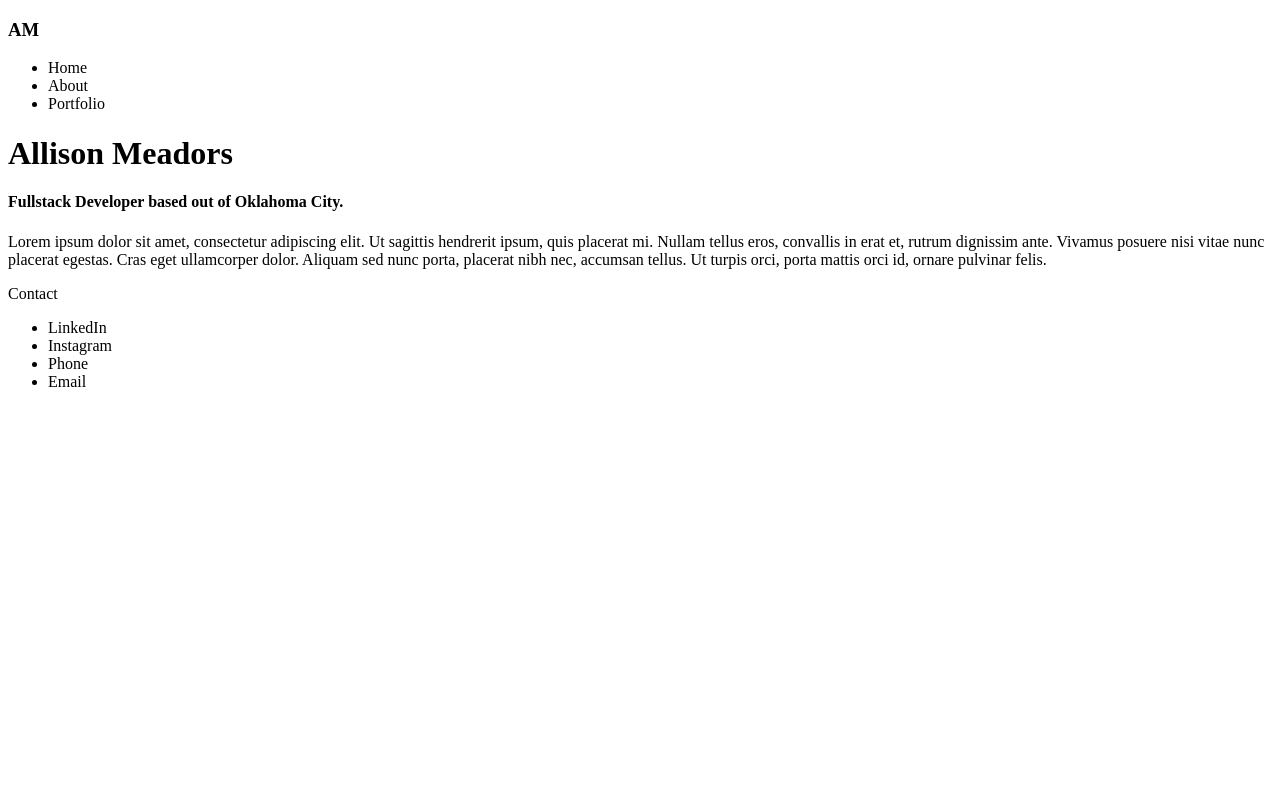
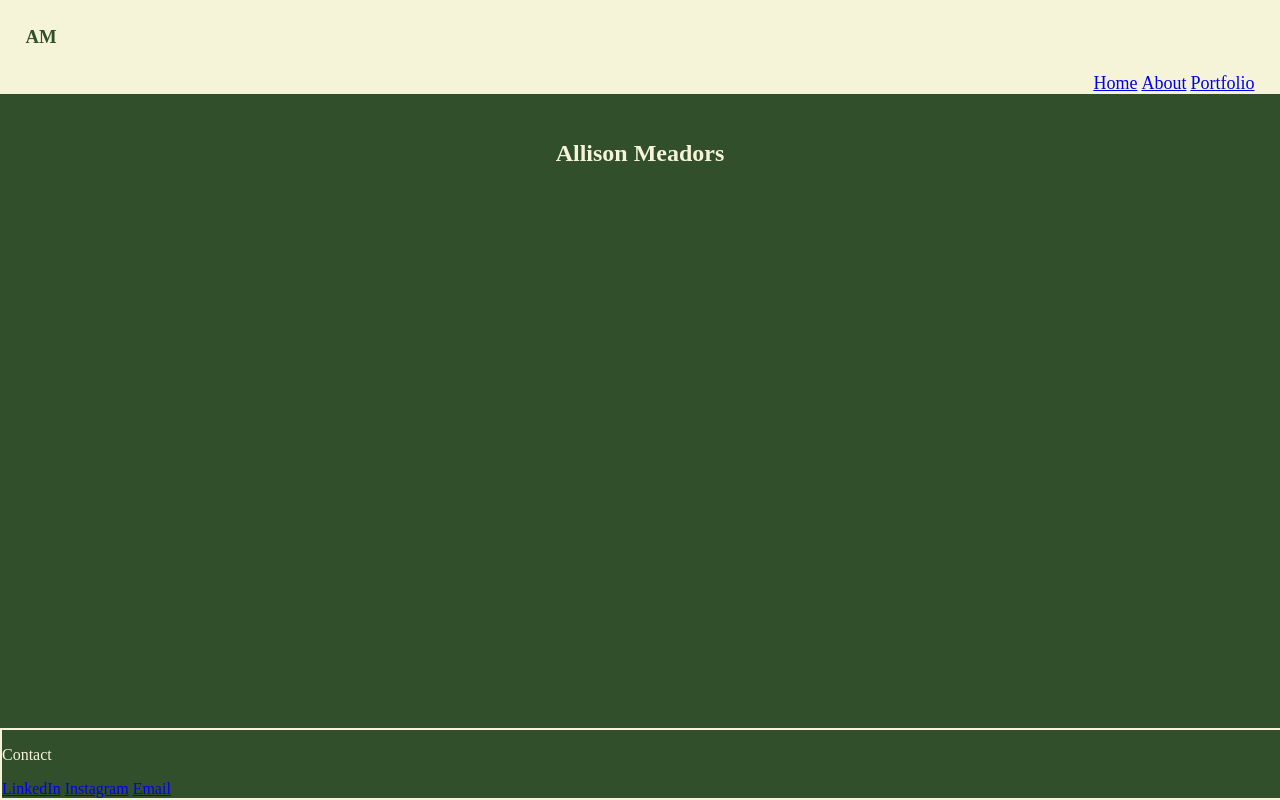
Before and after one commit to amead99/personal-website, a plain HTML site: page index.html in a window 1280 px wide. Drawn offline with Linux system fonts and the light colour scheme; a web font is replaced by a local one.

Commit message:
Revised html to include header and footer.

```diff
--- a/index.html
+++ b/index.html
@@ -4,35 +4,34 @@
     <meta charset="UTF-8">
     <meta name="viewport" content="width=device-width, initial-scale=1.0">
     <title>Allison Meadors Portfolio</title>
+    <link rel="stylesheet" href="./style.css">
 </head>
 <body>
     <header>
-        <h3>AM</h3>
+        <h3 id="logo">AM</h3>
         <nav>
-            <ul>
-                <li>Home</li>
-                <li>About</li>
-                <li>Portfolio</li>
+            <ul class="top-nav">
+                <li class="top-nav"><a href="./index.html">Home</a></li>
+                <li class="top-nav"><a href="./about.html">About</a></li>
+                <li class="top-nav"><a href="./portfolio.html">Portfolio</a></li>
             </ul>
         </nav>
     </header>
     <main>
-        <h1>Allison Meadors</h1>
-        <h4>Fullstack Developer based out of Oklahoma City.</h4>
-        <p>Lorem ipsum dolor sit amet, consectetur adipiscing elit. Ut sagittis hendrerit ipsum, quis placerat mi. Nullam tellus eros, convallis in erat et, rutrum dignissim ante. Vivamus posuere nisi vitae nunc placerat egestas. Cras eget ullamcorper dolor. Aliquam sed nunc porta, placerat nibh nec, accumsan tellus. Ut turpis orci, porta mattis orci id, ornare pulvinar felis.</p>
+        <section class="intro">
+            <h1>Allison Meadors</h1>
+         </section>
+         <aside>
+            <img>
+         </aside>
     </main>
     <footer>
-        <nav>
-            <div> <!--Contains secondary nav for social links-->
+            <div class="bottom-nav"> <!--Contains secondary nav for social links-->
                 <p>Contact</p>
-                <ul>
-                    <li>LinkedIn</li>
-                    <li>Instagram</li>
-                    <li>Phone</li>
-                    <li>Email</li>
-                </ul>
+                    <a href="https://www.linkedin.com/in/allison-meadors/">LinkedIn</a>
+                    <a href="https://instagram.com/allisonmeadors?igshid=YTQwZjQ0NmI0OA%3D%3D&utm_source=qr">Instagram</a>
+                    <a href="mailto:amead1399@gmail.com">Email</a>
             </div>
-        </nav>
     </footer>
 </body>
 </html>
```
